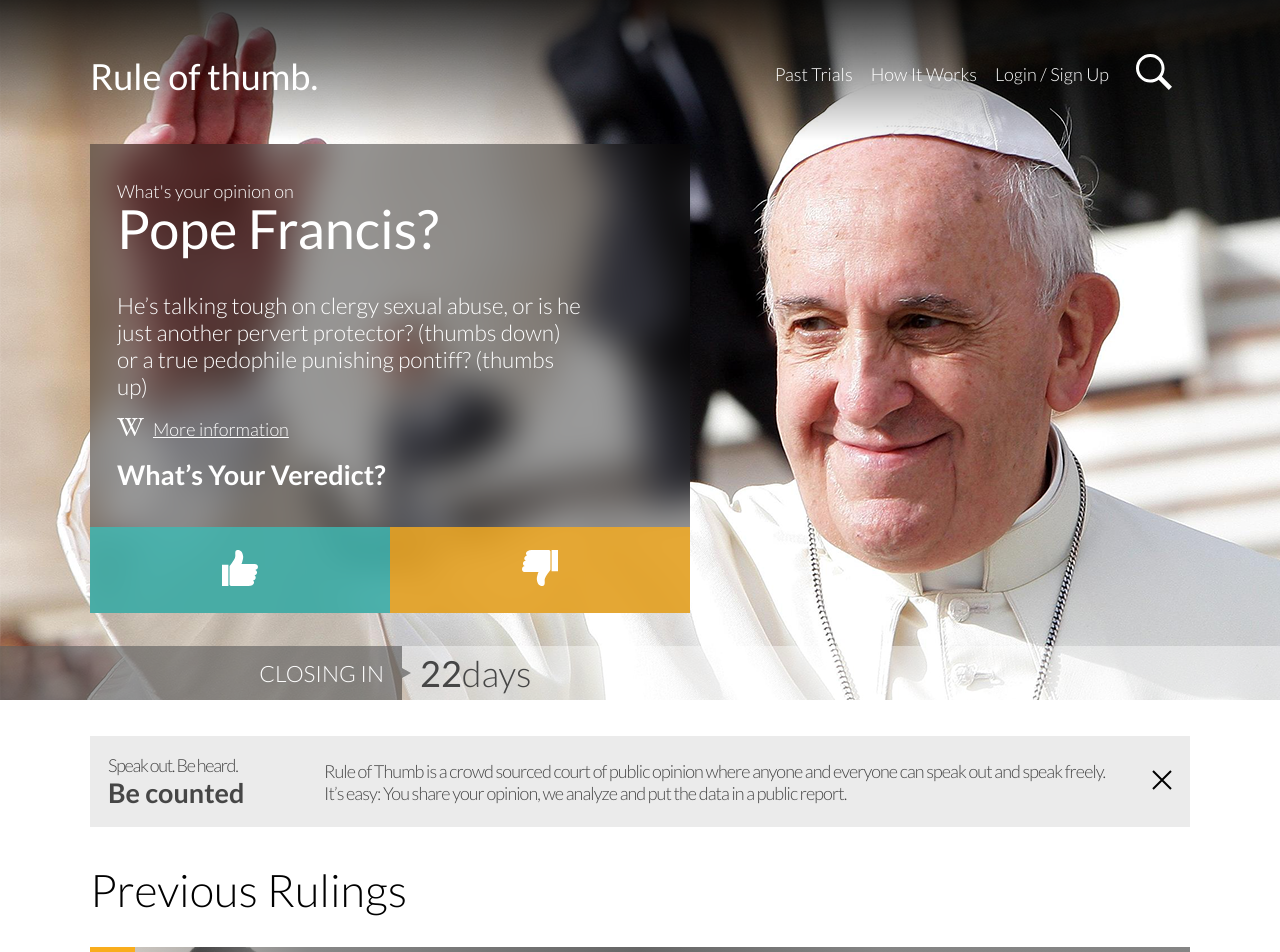
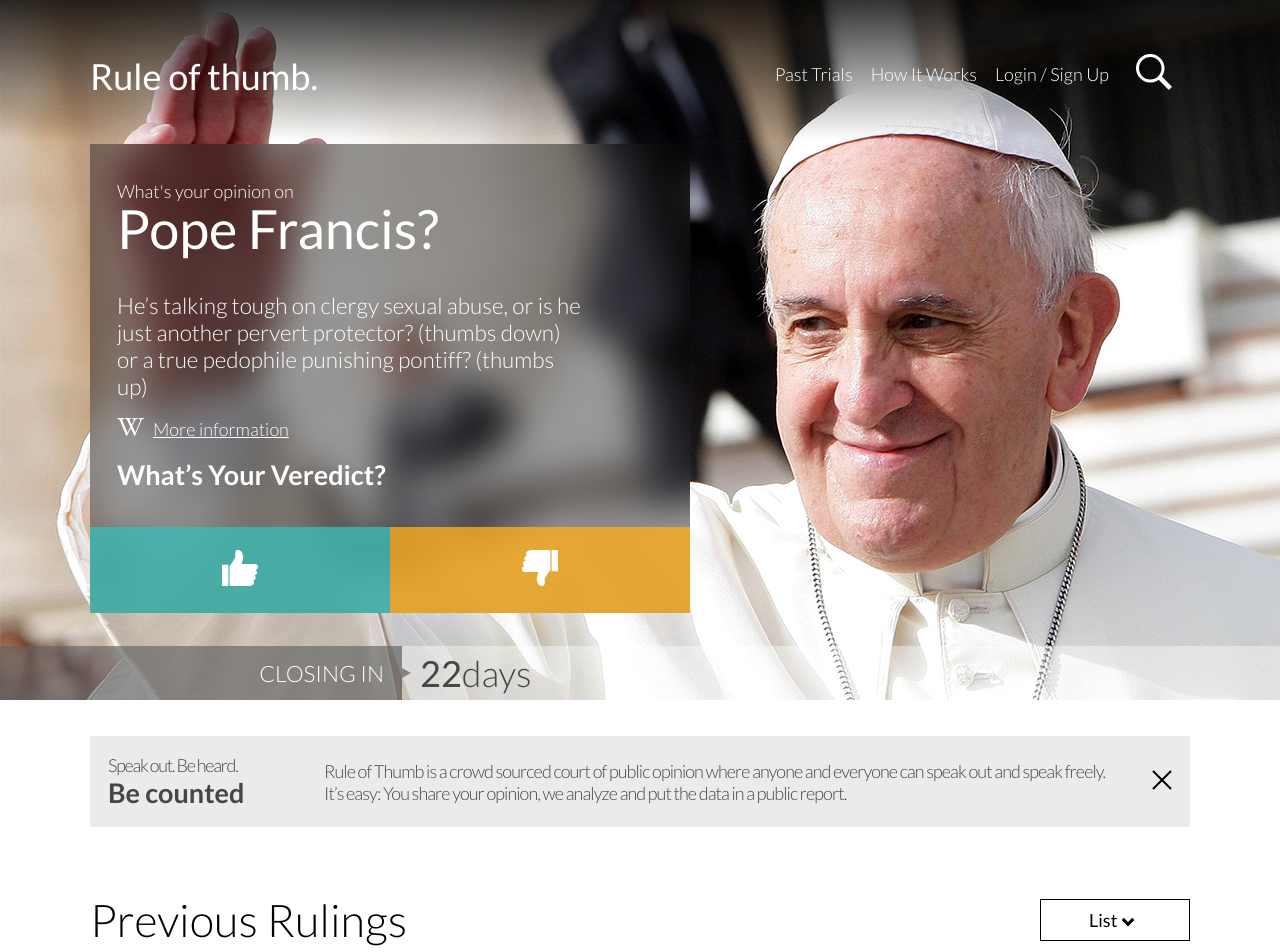
Before and after one commit to japolacios/nextjs-app-redux-toolkit, a Next.js app: page / in a window 1280 px wide. Shown: the top 952 px of the page. Built offline with nearby package versions, Linux system fonts and the light colour scheme.

Commit message:
change layout component first approach, some code clean, added minor animations

```diff
--- a/components/List.js
+++ b/components/List.js
@@ -4,11 +4,17 @@ import { data } from "@/assets/data";
 import { setInitialPeople } from "@/redux/people";
 import PersonCard from "./PersonCard";
 import useWidth from "@/hooks/useWidth";
+import SelectLayout from "./SelectLayout";
 
 const List = () => {
   const dispatch = useDispatch();
   const { people } = useSelector((state) => state.peopleData);
   const isMobile = useWidth();
+  const [isGrid, setIsGrid] = useState(false);
+
+  const handleGridChange = (payload) => {
+    setIsGrid(payload);
+  };
 
   useEffect(() => {
     const localPeople = JSON.parse(localStorage.getItem("people"));
@@ -24,9 +30,10 @@ const List = () => {
     <>
       <div className="list-header">
         <h1>Previous Rulings</h1>
+        {!isMobile && <SelectLayout gridChange={handleGridChange} />}
       </div>
       {people.length ? (
-        <div className={`list ${isMobile ? "box" : ""}`}>
+        <div className={`list ${isMobile || isGrid ? "box" : ""}`}>
           {people.map((person, index) => {
             return (
               <PersonCard key={`key-${index}`} data={person} personId={index} />
--- /dev/null
+++ b/components/SelectLayout.js
@@ -0,0 +1,23 @@
+import { useState } from "react";
+
+const SelectLayout = ({ gridChange }) => {
+  const [selection, setSelection] = useState("List");
+
+  const handleClick = (select) => {
+    setSelection(select);
+    gridChange(select === "Grid");
+  };
+  return (
+    <div className="layout-select">
+      <div className="actual-layout">
+        {selection} <div className="arrow"></div>
+      </div>
+      <div className="options">
+        <button onClick={() => handleClick("List")}>List</button>
+        <button onClick={() => handleClick("Grid")}>Grid</button>
+      </div>
+    </div>
+  );
+};
+
+export default SelectLayout;
--- a/pages/api/hello.js
+++ /dev/null
@@ -1,5 +0,0 @@
-// Next.js API route support: https://nextjs.org/docs/api-routes/introduction
-
-export default (req, res) => {
-  res.status(200).json({ name: 'John Doe' })
-}
--- a/styles/_card.scss
+++ b/styles/_card.scss
@@ -11,6 +11,7 @@
   display: flex;
   flex-direction: column;
   justify-content: space-between;
+  transition: all 0.6s cubic-bezier(0.17, 0.67, 0.83, 0.67);
   .layer {
     position: absolute;
     width: 100%;
--- /dev/null
+++ b/styles/_layout-select.scss
@@ -0,0 +1,47 @@
+.layout-select {
+  display: flex;
+  flex-direction: column;
+  position: relative;
+  z-index: 100;
+  background-color: $color-white;
+  border: 1px solid black;
+  width: 130px;
+  padding: 0.5em;
+  cursor: pointer;
+  .actual-layout {
+    padding-left: 30%;
+  }
+  .arrow {
+    border: solid black;
+    border-width: 0 3px 3px 0;
+    display: inline-block;
+    padding: 3px;
+    transform: rotate(45deg) translateY(-40%);
+    transition: all 0.3s cubic-bezier(0.17, 0.67, 0.83, 0.67);
+  }
+  .options {
+    flex-direction: column;
+    display: none;
+    position: absolute;
+    left: 0;
+    top: 100%;
+    width: 100%;
+
+    button {
+      background-color: $color-white;
+      border: 1px solid black;
+      padding: 0.5em;
+      cursor: pointer;
+    }
+  }
+
+  &:hover {
+    //TODO: Dropshadow
+    .arrow {
+      transform: rotate(-135deg);
+    }
+    .options {
+      display: flex;
+    }
+  }
+}
--- a/styles/_list.scss
+++ b/styles/_list.scss
@@ -1,4 +1,7 @@
 .list-header {
+  display: flex;
+  justify-content: space-between;
+  align-items: center;
   h1 {
     font-weight: 300;
     font-size: 2.5em;
--- a/styles/globals.scss
+++ b/styles/globals.scss
@@ -1,6 +1,7 @@
 @import "vars";
 @import "list";
 @import "box-layout";
+@import "layout-select";
 @import "card";
 
 html,
```
